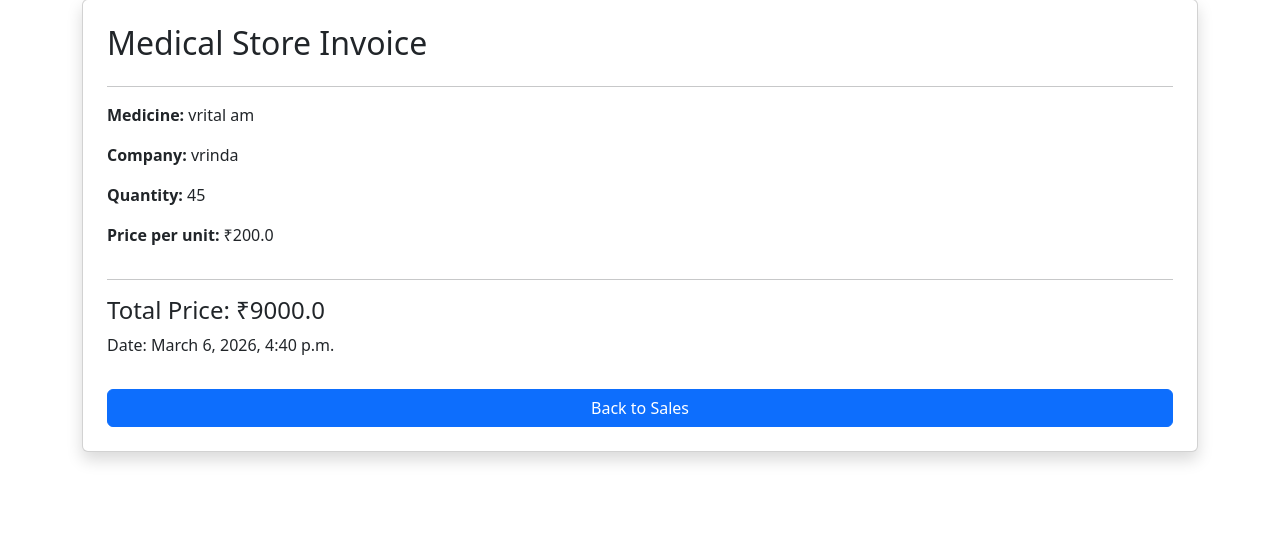
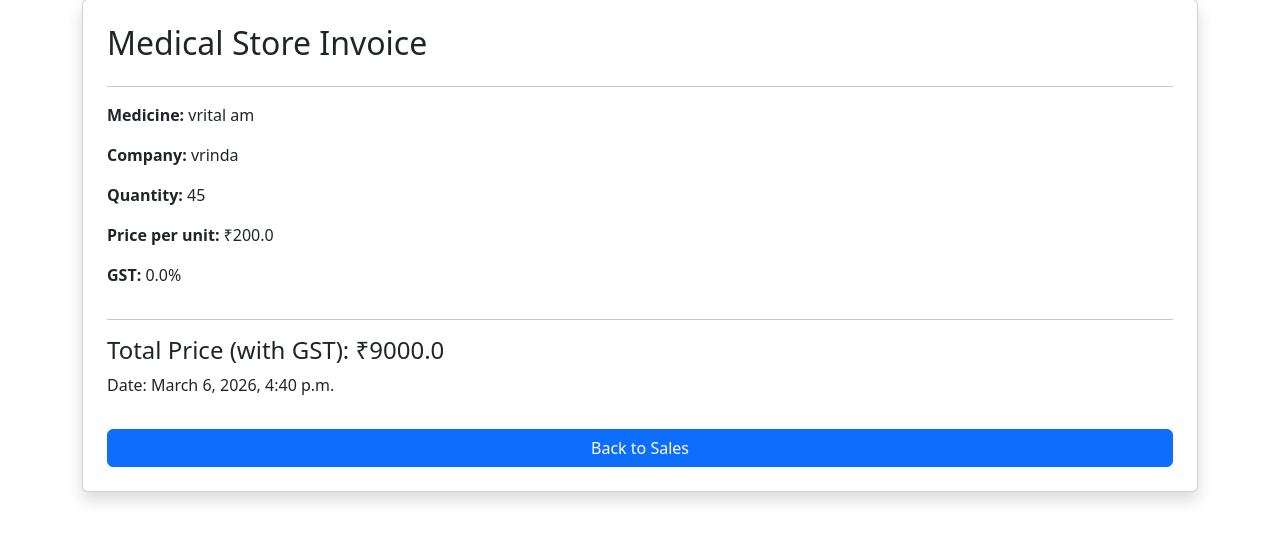
Before and after one commit to mitvr006/Projects, a Django app: page /sales/invoice/2/ in a window 1280 px wide. Shown: the part 81-623 px from the top of the page. Run offline with Django 5.2, Linux system fonts and the light colour scheme; data comes from the database, SQL or seed files in the repository; both versions use the stored data as it was after the commit.

Commit message:
Added GST field to medicine model and implemented GST calculation in sales invoice

```diff
--- a/medicines/admin.py
+++ b/medicines/admin.py
@@ -10,7 +10,7 @@ class CompanyAdmin(admin.ModelAdmin):
 
 @admin.register(Medicine)
 class MedicineAdmin(admin.ModelAdmin):
-    list_display = ('name', 'company', 'price', 'quantity', 'expiry_date')
+    list_display = ('name', 'company', 'price', 'gst', 'quantity', 'expiry_date')
     list_filter = ('company', 'expiry_date')
     search_fields = ('name',)
 
--- a/medicines/models.py
+++ b/medicines/models.py
@@ -15,6 +15,7 @@ class Medicine(models.Model):
     price = models.FloatField()
     quantity = models.IntegerField()
     expiry_date = models.DateField()
+    gst = models.FloatField(default=0)
 
     def __str__(self):
         return self.name
--- a/medicines/views.py
+++ b/medicines/views.py
@@ -24,8 +24,16 @@ def sale_create(request):
               'error': "Not enough stock availablel"
             })
 
+        # base price
+        base_price = medicine.price * quantity
+
+        # GST calculation
+        gst_amount = base_price * (medicine.gst / 100)
+
+        total = base_price + gst_amount
+
         # Total price calculate
-        sale.total_price = medicine.price * quantity
+        sale.total_price = total
 
         # stock reduce
         medicine.quantity -= quantity
--- a/templates/sales/invoice.html
+++ b/templates/sales/invoice.html
@@ -11,10 +11,11 @@
 <p><strong>Company:</strong> {{ sale.medicine.company.name }}</p>
 <p><strong>Quantity:</strong> {{ sale.quantity }}</p>
 <p><strong>Price per unit:</strong> ₹{{ sale.medicine.price }}</p>
+<p><strong>GST:</strong> {{ sale.medicine.gst }}%</p>
 
 <hr>
 
-<h4>Total Price: ₹{{ sale.total_price }}</h4>
+<h4>Total Price (with GST): ₹{{ sale.total_price }}</h4>
 
 <p>Date: {{ sale.date }}</p>
 
```
Also changed, not shown: db.sqlite3, medicines/migrations/0003_medicine_gst.py (added).
